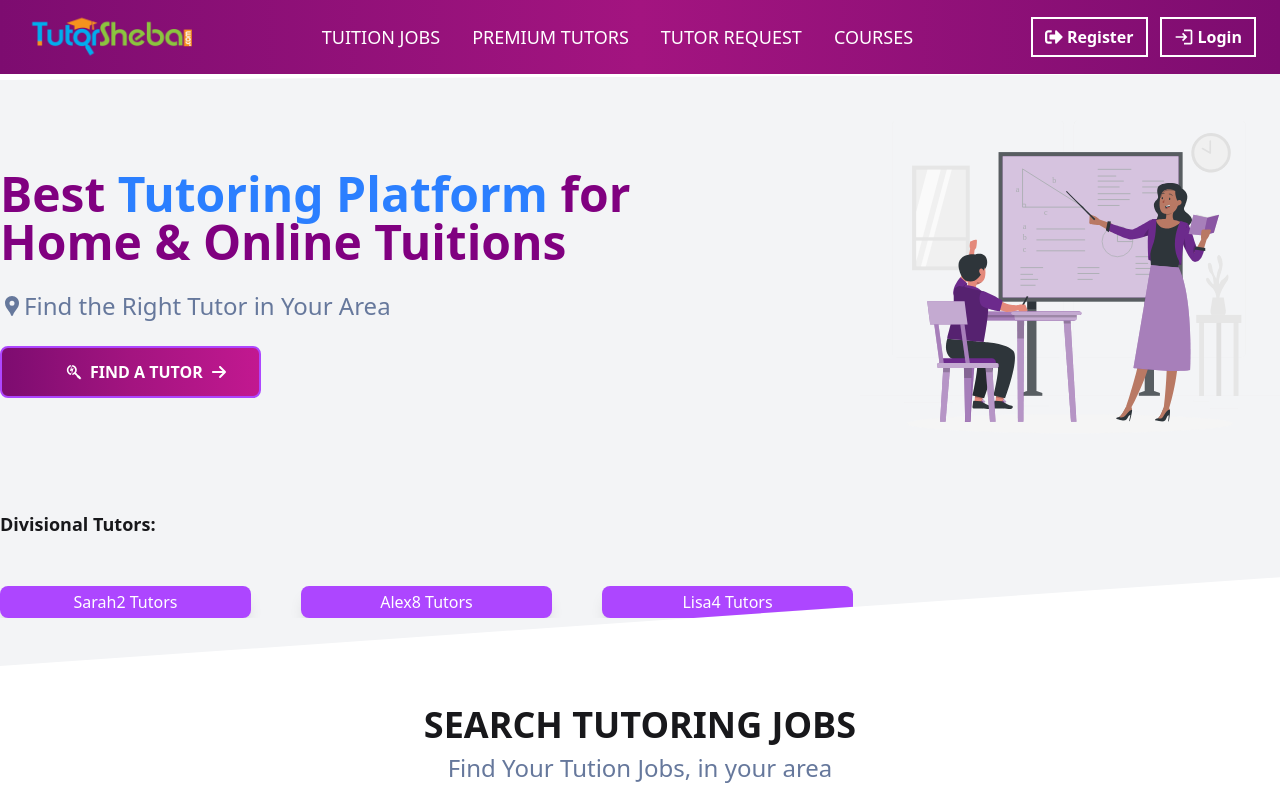
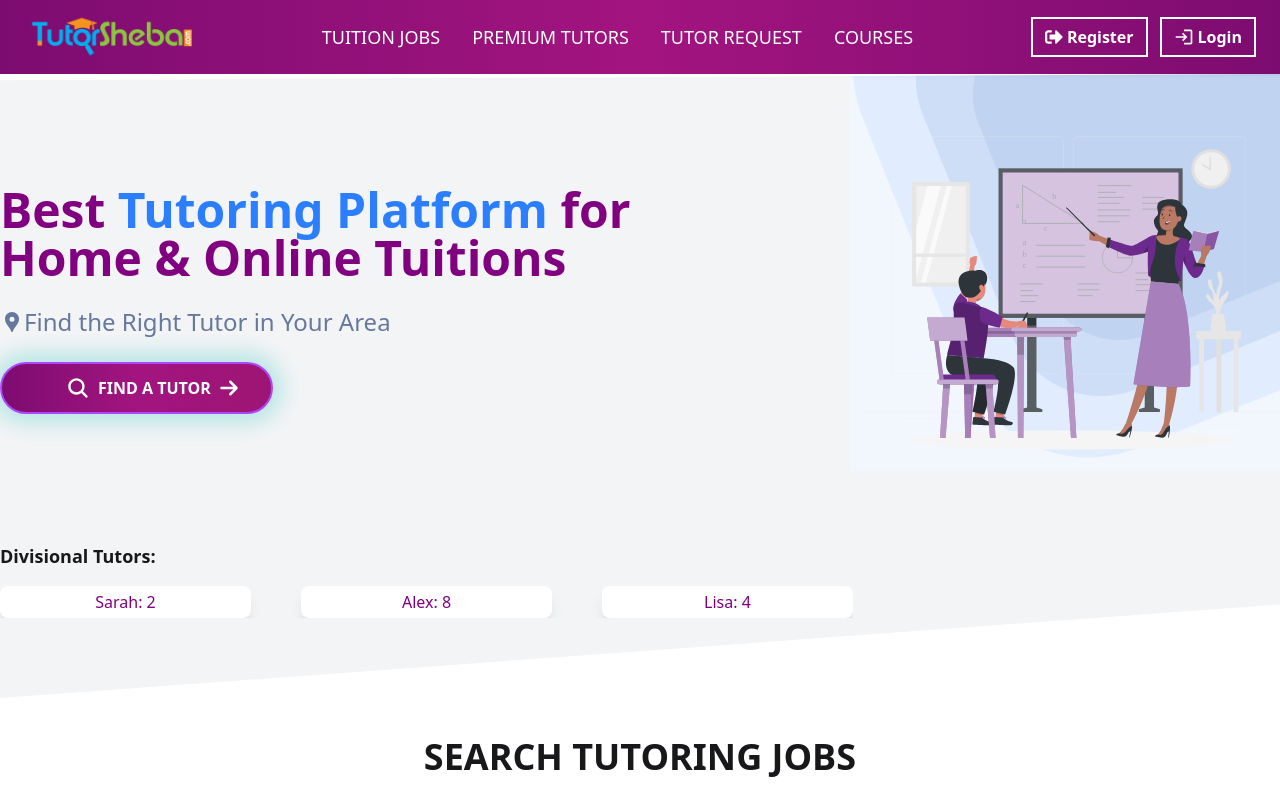
Before and after one commit to arman-miaa/TutorSheba, a React (Vite) app in the folder tutorsheba-client/: page / in a window 1280 px wide. Shown: the top 789 px of the page. Built offline with nearby package versions, Linux system fonts and the light colour scheme; no server answers.

Commit message:
banner section design done

```diff
--- a/tutorsheba-client/src/components/Banner.jsx
+++ b/tutorsheba-client/src/components/Banner.jsx
@@ -2,6 +2,7 @@ import { MdLocationPin } from "react-icons/md";
 import SearchBtn from "./SearchBtn";
 
 import banner1 from "../assets/banner1.svg";
+
 
 import SwiperCards from "../swipers/SwiperCards";
 
@@ -11,11 +12,11 @@ const Banner = () => {
 
   return (
     <div
-      className="bg-gray-100"
+      className="  bg-gray-100 banner pb-8"
       style={{ clipPath: "polygon(0 1%, 100% 0, 100% 85%, 0% 100%)" }}
     >
       <div className="container mx-auto">
-        <div className="flex justify-between items-center bg-gray-100">
+        <div className="flex justify-between items-center ">
           <div className="flex-1">
             <h1 className="font-bold text-3xl lg:text-5xl text-[#800080]">
               Best <span className="text-blue-500">Tutoring Platform</span> for
@@ -29,10 +30,10 @@ const Banner = () => {
               <SearchBtn />
             </div>
           </div>
-          <div className="flex-1 w-full h-full  ">
+          <div className="flex-1 w-full h-full mt-8">
             <img
               src={banner1}
-              className="w-[420px] h-[420px]  ml-auto"
+              className="w-[420px] h-[420px] ml-auto animate-bounce-up-down"
               alt="banner"
             />
           </div>
--- a/tutorsheba-client/src/components/SearchBtn.jsx
+++ b/tutorsheba-client/src/components/SearchBtn.jsx
@@ -1,9 +1,17 @@
 import { FaArrowRight, FaSearchengin } from "react-icons/fa6";
+import { IoSearch } from "react-icons/io5";
 
 const SearchBtn = () => {
   return (
     <div>
-      <button className="relative px-8 py-3 bg-gradient-to-r from-[#7d0c70] via-[#a31480] to-[#c21890]  text-white font-semibold rounded-lg border-2 border-purple-500 hover:border-[#7d0c70] transition-all duration-300 hover:shadow-[0_0_20px_10px_rgba(168,85,247,0.6)] active:scale-95 active:shadow-[0_0_10px_5px_rgba(168,85,247,0.4)] group hover:border-8 ">
+      <button
+        className="relative cursor-pointer px-8 py-3 rounded-full bg-gradient-to-r from-[#7d0c70] via-[#a31480] to-[#9d1574] text-white font-semibold border-2 border-purple-500
+  shadow-[0_0_20px_10px_rgba(102,210,206,0.4)]
+  hover:shadow-[0_0_25px_15px_rgba(125,12,112,0.4)]
+  hover:border-[#7d0c70] hover:bg-[#9d1574] hover:bg-opacity-80
+  transition-all duration-300
+  active:scale-95 active:shadow-[0_0_10px_5px_rgba(168,85,247,0.3)] group hover:border-8"
+      >
         <span className="flex items-center space-x-2">
           <svg
             xmlns="http://www.w3.org/2000/svg"
@@ -19,7 +27,8 @@ const SearchBtn = () => {
               strokeLinecap="round" // Fixed strokeLinecap attribute
             ></path>
           </svg>
-        <FaSearchengin/>  <span>FIND A TUTOR</span> <FaArrowRight/>
+          <IoSearch className="text-2xl font-bold" /> <span>FIND A TUTOR</span>{" "}
+          <FaArrowRight className="text-xl" />
         </span>
         <span className="absolute inset-0 rounded-lg opacity-0 group-hover:opacity-100 transition-opacity duration-300 bg-gradient-to-r from-purple-500/20 to-indigo-500/20"></span>
       </button>
--- a/tutorsheba-client/src/index.css
+++ b/tutorsheba-client/src/index.css
@@ -4,3 +4,24 @@
 .banner{
     clip-path: polygon(0 0, 100% 0, 97% 65%, 0 80%);
 }
+
+
+.banner {
+    background-image: url('./assets/bg-banner.png');
+    background-repeat: no-repeat;
+    background-position: top right;
+    /* background-size: cover;  */
+}
+
+@keyframes bounce-up-down {
+  0%, 100% {
+    transform: translateY(0);
+  }
+  50% {
+    transform: translateY(-20px); /* Moves the image up */
+  }
+}
+
+.animate-bounce-up-down {
+  animation: bounce-up-down 2s infinite ease-in-out; /* Loop the animation */
+}
--- a/tutorsheba-client/src/swipers/SwiperCards.jsx
+++ b/tutorsheba-client/src/swipers/SwiperCards.jsx
@@ -14,10 +14,12 @@ const SwiperCards = () => {
     { name: "Alex", num: "8" },
     { name: "Lisa", num: "4" },
     { name: "Tom", num: "6" },
+    { name: "Tom", num: "6" },
+    { name: "Tom", num: "6" },
   ];
 
   return (
-    <div className="w-4/6 py-12">
+    <div className="w-4/6 pb-12 pt-4">
       <Swiper
         slidesPerView={3} // Show 3 cards at once
         spaceBetween={10} // Space between the cards
@@ -47,9 +49,12 @@ const SwiperCards = () => {
       >
         {data.map((item, index) => (
           <SwiperSlide key={index}>
-            <div className="p-1 bg-purple-500 text-white rounded-lg shadow-lg text-center">
-              <span>{item.name}</span>
-              <span>{item.num} Tutors</span>
+            <div
+              className="p-1 text-[#800080] cursor-pointer bg-white rounded-lg shadow-lg text-center
+  transition-all duration-300 ease-in-out hover:-translate-y-2 hover:shadow-md"
+            >
+              <span>{item.name}: </span>
+              <span>{item.num} </span>
             </div>
           </SwiperSlide>
         ))}
```
Also changed, not shown: tutorsheba-client/src/assets/banner-bg.avif (added).
